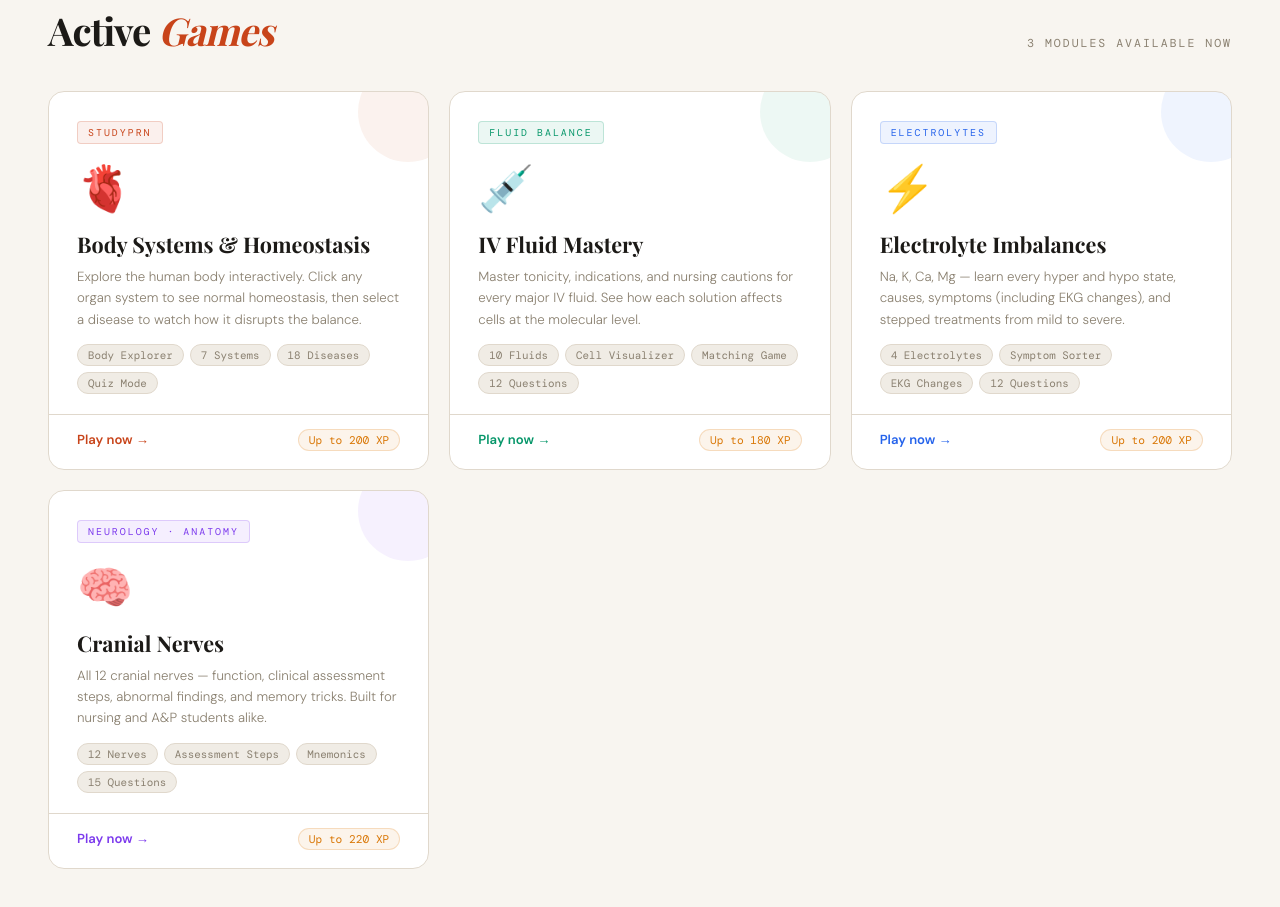
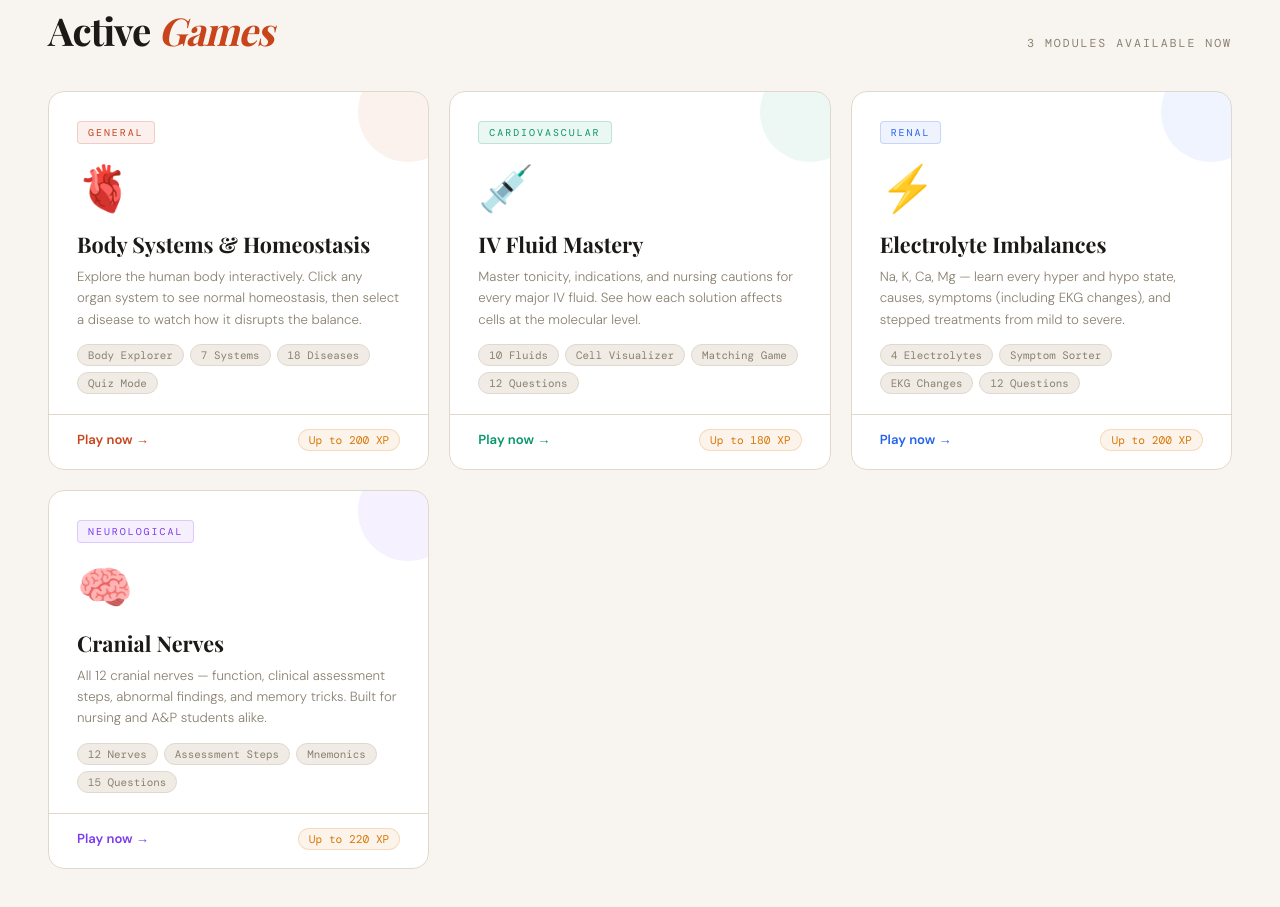
Before and after one commit to sesquibel/nursing_games, a plain HTML site: page index.html in a window 1280 px wide. Shown: the part 920-1827 px from the top of the page. Drawn offline with nearby package versions, Linux system fonts and the light colour scheme; a web font is replaced by a local one.

```diff
--- a/index.html
+++ b/index.html
@@ -856,7 +856,7 @@
         <!-- GAME 1: BODY SYSTEMS -->
         <a href="games/body_systems.html" class="game-card card-body fade-in">
           <div class="game-card-top">
-            <div class="card-tag">StudyPRN</div>
+            <div class="card-tag">General</div>
             <span class="card-icon">🫀</span>
             <div class="card-title">Body Systems & Homeostasis</div>
             <p class="card-desc">
@@ -879,7 +879,7 @@
         <!-- GAME 2: IV FLUIDS -->
         <a href="games/iv_fluids.html" class="game-card card-iv fade-in">
           <div class="game-card-top">
-            <div class="card-tag">Fluid Balance</div>
+            <div class="card-tag">Cardiovascular</div>
             <span class="card-icon">💉</span>
             <div class="card-title">IV Fluid Mastery</div>
             <p class="card-desc">
@@ -902,7 +902,7 @@
         <!-- GAME 3: ELECTROLYTES -->
         <a href="games/electrolytes.html" class="game-card card-el fade-in">
           <div class="game-card-top">
-            <div class="card-tag">Electrolytes</div>
+            <div class="card-tag">Renal</div>
             <span class="card-icon">⚡</span>
             <div class="card-title">Electrolyte Imbalances</div>
             <p class="card-desc">
@@ -925,7 +925,7 @@
         <!-- GAME 4: CRANIAL NERVES -->
         <a href="games/cranial_nerves.html" class="game-card card-cn fade-in">
           <div class="game-card-top">
-            <div class="card-tag">Neurology · Anatomy</div>
+            <div class="card-tag">Neurological</div>
             <span class="card-icon">🧠</span>
             <div class="card-title">Cranial Nerves</div>
             <p class="card-desc">All 12 cranial nerves — function, clinical assessment steps, abnormal findings, and memory tricks. Built for nursing and A&P students alike.</p>
```
